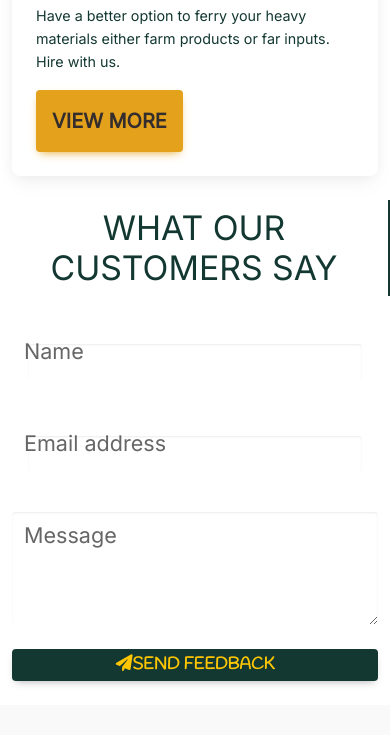
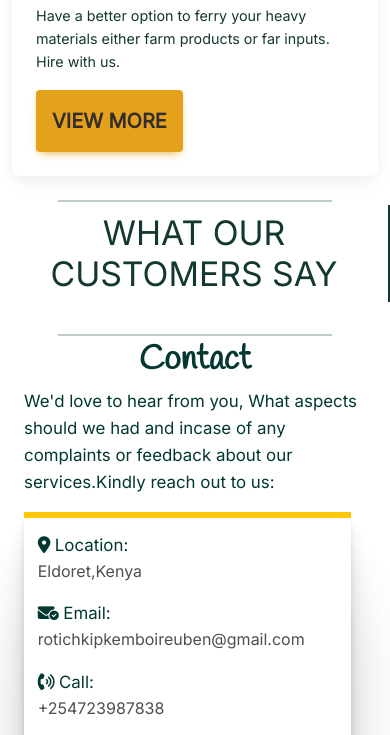
Before and after one commit to Reuben-Kipkemboi/Agric, a Django app: page / in a window 390 px wide. Shown: the part 2960-3695 px from the top of the page. Before the commit the page ends 3644 px from the top, so only its background shows below. Run offline with Django 4.2, Linux system fonts and the light colour scheme; data that the repository does not hold is empty; some libraries are stand-ins or nearby versions.

Commit message:
st:section-styling - optimize section styling

```diff
--- a/app/static/css/index.css
+++ b/app/static/css/index.css
@@ -8,7 +8,7 @@
 }
 
 #login-page {
-    background-image: url("/static/images/background.jpg");
+    background-image: url("/static/images/tiny.jpg");
     background-repeat: no-repeat;
     background-size: cover;
     height: 95vh;
@@ -72,7 +72,6 @@
 }
 
 .owners-services {
-    /* font-weight: bold; */
     color: #fff;
     text-align: center;
     font-size: 3vh;
@@ -426,3 +425,65 @@ ul li {
     font-size: 1.5vh;
     font-weight: 700;
 }
+
+/* contact section */
+#contact-details-header{
+    color: #023831;
+    font-size: 3vh;
+    font-family: 'Handlee', cursive;
+    font-weight: bold;
+}
+.love-to-hear{
+    color: #023831;
+    font-size: 2vh;
+
+}
+.location-location{
+    color: #023831;
+    font-size: 2vh;
+}
+.fa-solid{
+    color: #023831;
+    font-size: 2vh;
+}
+.info{
+    padding: 4%;
+    box-shadow:
+    0 2.8px 2.2px rgba(0, 0, 0, 0.034),
+    0 6.7px 5.3px rgba(0, 0, 0, 0.048),
+    0 12.5px 10px rgba(0, 0, 0, 0.06),
+    0 22.3px 17.9px rgba(0, 0, 0, 0.072),
+    0 41.8px 33.4px rgba(0, 0, 0, 0.086),
+    0 100px 80px rgba(0, 0, 0, 0.12)
+  ;
+  border-bottom: 3px solid #023831;
+  border-top: 6px solid #ffc703;
+
+}
+#feedback-from-user{
+    padding: 4%;
+    box-shadow:
+    0 2.8px 2.2px rgba(0, 0, 0, 0.034),
+    0 6.7px 5.3px rgba(0, 0, 0, 0.048),
+    0 12.5px 10px rgba(0, 0, 0, 0.06),
+    0 22.3px 17.9px rgba(0, 0, 0, 0.072),
+    0 41.8px 33.4px rgba(0, 0, 0, 0.086),
+    0 100px 80px rgba(0, 0, 0, 0.12)
+  ;
+  border-bottom: 3px solid #023831;
+  border-top: 6px solid #ffc703;
+
+}
+#contact-details-header{
+    text-align: center;
+    font-size: 4vh;
+}
+hr{
+    /* height: 12px; */
+    border: 1px solid #023831;
+    box-shadow: inset 0 12px 12px -12px rgba(19,56,49,0.5);
+    width: 75%;
+    margin: auto;
+    margin-bottom: 1%;
+
+}
--- a/app/templates/public/index.html
+++ b/app/templates/public/index.html
@@ -168,7 +168,7 @@
       </div>
     </div>
   </div>
-
+  <hr>
   <div class="row mb-4 ">
     <h3 id="clients">WHAT OUR CUSTOMERS SAY</h3>
     {% for comment in comments %}
@@ -179,8 +179,8 @@
         <img src="{{request.user.profile.profile_pic.url}}" class="rounded-circle" alt="User" loading="lazy"
           id="person-commenting" />
         {%else %}
-        <img src="{% static 'images/7309681.jpg' %}" class="rounded-circle shadow"
-          id="person-commenting-alt" alt="Black and White Portrait of a Man" loading="lazy" />
+        <img src="{% static 'images/7309681.jpg' %}" class="rounded-circle shadow" id="person-commenting-alt"
+          alt="Black and White Portrait of a Man" loading="lazy" />
         {% endif %}
         <p class="card-title text-white" id="comment-username">{{comment.user_name}}</p>
         <p class="comment-comment">"{{comment.content|slice:":365"|add:"........" }}"</p>
@@ -195,29 +195,64 @@
     {% endfor %}
 
   </div>
+  <hr>
 
+  <section id="contact" class="contact">
+    <div class="container">
+      <div class="section-title">
+        <h2 id="contact-details-header">Contact</h2>
+        <p class="love-to-hear">We'd love to hear from you, What aspects should we had and incase of any complaints or feedback about our
+          services.Kindly reach out to us:</p>
+      </div>
 
-  <!--Section: Content-->
-  <div class="row" id="subscribe-form">
-    <div class="col-md-6 mx-auto">
+      <div class="row mb-2">
+        <div class="col-lg-4 d-flex align-items-stretch">
+          <div class="info">
+            <div class="address">
+              <i class="fa-solid fa-location-dot"></i>
+              <span class="location-location">Location:</span>
+              <p>Eldoret,Kenya</p>
+            </div>
+
+            <div class="email">
+              <i class="fa-solid fa-envelope-circle-check"></i>
+              <span class="location-location">Email:</span>
+              <p>rotichkipkemboireuben@gmail.com</p>
+            </div>
+
+            <div class="phone">
+              <i class="fa-solid fa-phone-volume"></i>
+              <span class="location-location">Call:</span>
+              <p>+254723987838</p>
+            </div>
+
+            <iframe
+              src="https://www.google.com/maps/embed?pb=!1m14!1m12!1m3!1d30372.949665935404!2d35.199326363165014!3d0.5533478391958098!2m3!1f0!2f0!3f0!3m2!1i1024!2i768!4f13.1!5e0!3m2!1sen!2ske!4v1679830606481!5m2!1sen!2ske"
+              frameborder="0" style="border:0; width: 100%; height: 290px;" allowfullscreen></iframe>
+          </div>
+
+        </div>
+
+        <div class="col-lg-8 mt-5 mt-lg-0" id="feedback-from-user">
+          <div id="subscribe-form">
               <section class="subscribe">
-        <form class="feedback-form" action="" method="POST">
+                <form class="feedback-form" method="POST">
                   {% csrf_token %}
                   <!-- Name input -->
-          <div class="form-outline mb-4 p-3">
+                  <div class="form-outline mb-4 p-2">
                     <input type="text" id="form4Example1" class="form-control" />
-            <label class="form-label  fs-4" for="form4Example1">Name</label>
+                    <label class="form-label  fs-5" for="form4Example1">Name</label>
                   </div>
 
                   <!-- Email input -->
-          <div class="form-outline mb-4 p-3">
+                  <div class="form-outline mb-4 p-2">
                     <input type="email" id="email" class="form-control" name="email" />
                     <label class="form-label fs-4" for="form4Example2">Email address</label>
                   </div>
 
                   <!-- Message input -->
                   <div class="form-outline mb-4">
-            <textarea class="form-control" id="form4Example3" rows="4" name="feedback"></textarea>
+                    <textarea class="form-control" id="form4Example3" rows="8" name="feedback"></textarea>
                     <label class="form-label fs-4" for="form4Example3">Message</label>
                   </div>
                   <!-- Submit button -->
@@ -226,6 +261,15 @@
                 </form>
               </section>
           </div>
+
+        </div>
+
+      </div>
+  </section><!-- End Contact Section -->
+
+
+  <!--Section: Content-->
+
 </div>
 </div>
 
```
Lines whose indentation alone changed are shown as unchanged.
